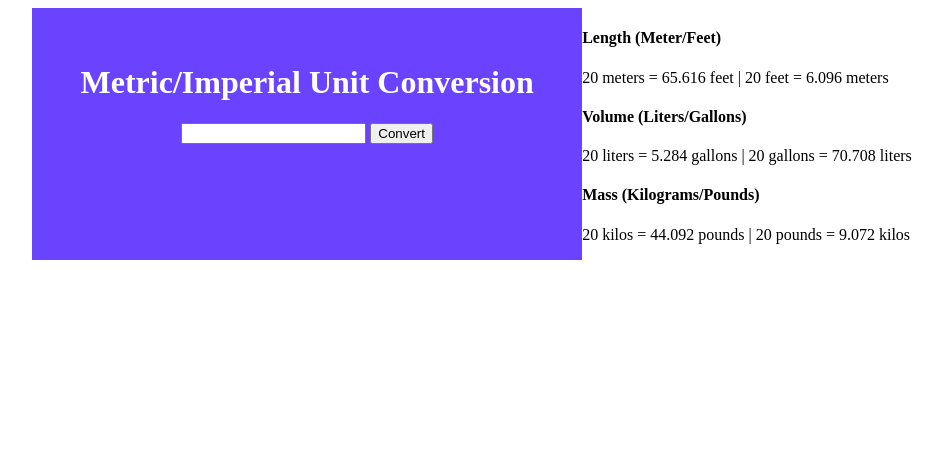
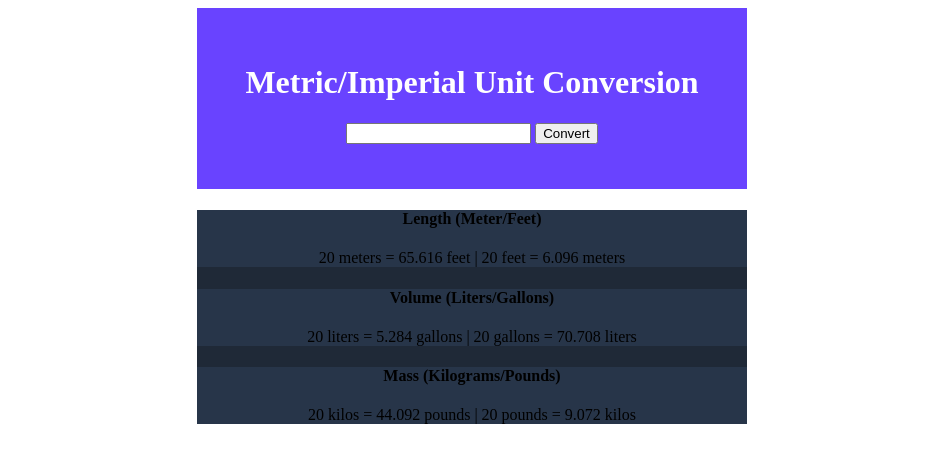
Before and after one commit to joaquinrosendo/unit-converter, a plain HTML site: page index.html in a window 1280 px wide. Shown: the whole page, without its empty margins (168-1110 px from the left). Drawn offline with Linux system fonts and the light colour scheme; a script that the page names is missing.

Commit message:
continue with css

```diff
--- a/style.css
+++ b/style.css
@@ -1,7 +1,3 @@
-body {
-    display: flex;
-    justify-content: center;
-}
 
 header {
     display: block;
@@ -11,8 +7,18 @@ header {
     width: 550px;
     padding-top: 35px;
     padding-bottom: 45px;
+    margin-right: auto;
+    margin-left: auto;
 }
 
 .results-container {
-    display: block;
+    width: 550px;
+    margin-right: auto;
+    margin-left: auto;
+    text-align: center;
+    background: #1F2937;
 }
+
+article {
+    background: #273549;
+}
```
